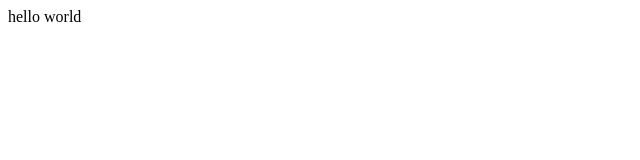
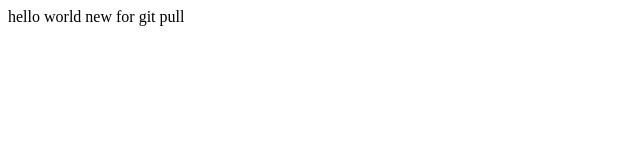
Before and after one commit to goldenages1989/test, a plain HTML site: page index.html in a window 1280 px wide. Shown: the whole page, without its empty margins (0-640 px from the left). Drawn offline with Linux system fonts and the light colour scheme.

Commit message:
Update index.html

```diff
--- a/index.html
+++ b/index.html
@@ -1,7 +1,7 @@
 <html>
 	<head>
 		<body>
-			hello world
+			hello world new for git pull
 		</body>
 	</head>
 	</html>
```
